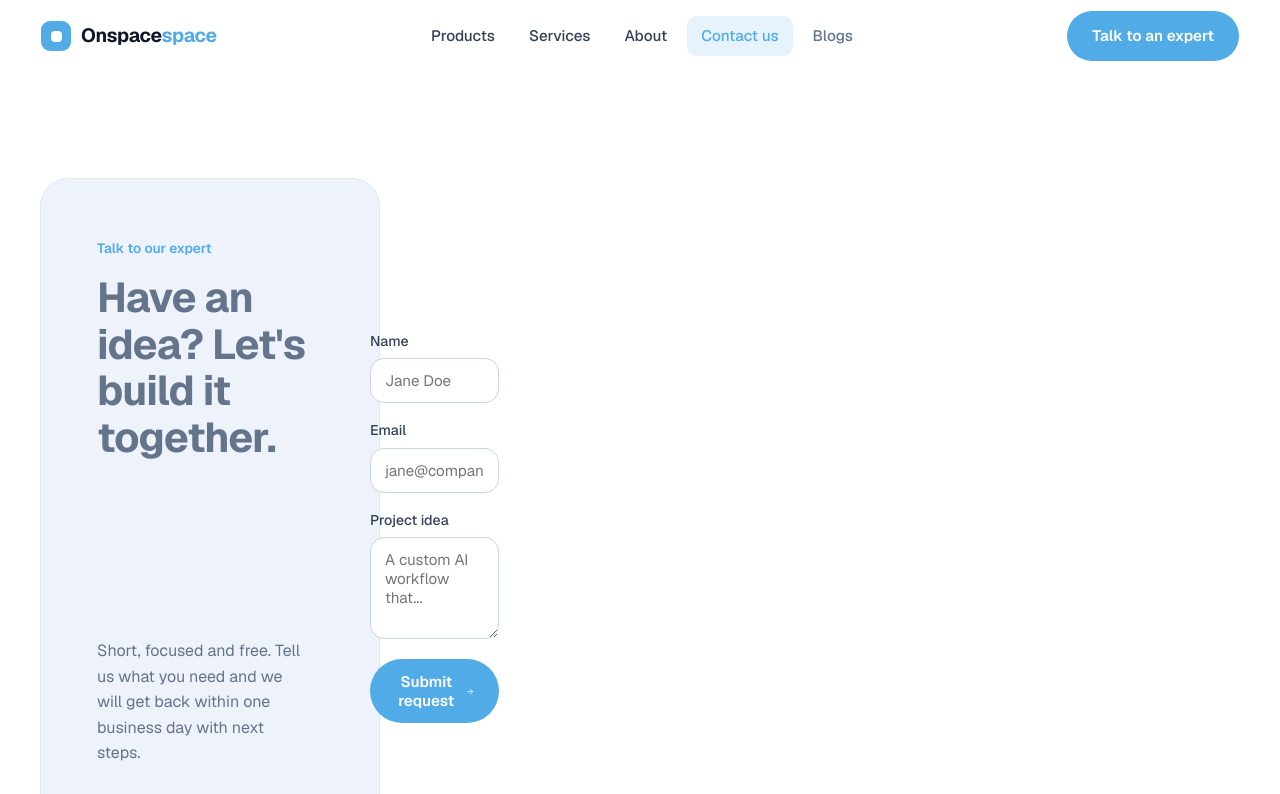
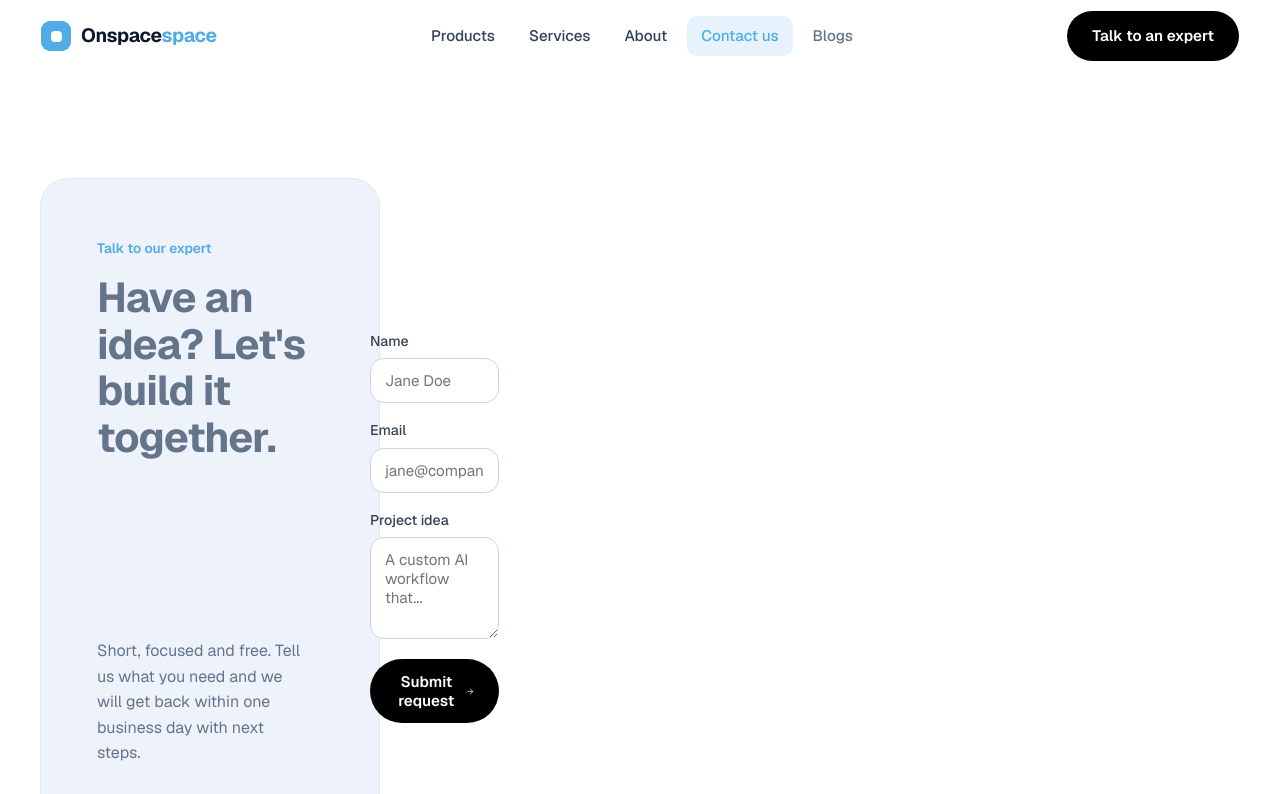
Before and after one commit to soohanur/Onspace-Software-LTD, a Next.js app: page /contact in a window 1280 px wide. Shown: the top 794 px of the page. Built offline with nearby package versions, Linux system fonts and the light colour scheme.

Commit message:
Buttons and active tabs: black background instead of blue

```diff
--- a/src/app/globals.css
+++ b/src/app/globals.css
@@ -174,7 +174,7 @@ main > section:nth-child(2n + 3) {
 }
 
 .btn-primary {
-  background: var(--primary);
+  background: #000;
   color: var(--text-on-primary);
   box-shadow: var(--shadow-glow);
 }
--- a/src/components/shared/Readymade/Readymade.module.css
+++ b/src/components/shared/Readymade/Readymade.module.css
@@ -19,7 +19,7 @@
 }
 
 .tabActive {
-  background: var(--primary);
+  background: #000;
   border-color: transparent;
   color: #fff;
   box-shadow: var(--shadow-glow);
--- a/src/components/shared/TechStack/TechStack.module.css
+++ b/src/components/shared/TechStack/TechStack.module.css
@@ -18,7 +18,7 @@
 }
 
 .tabActive {
-  background: var(--primary);
+  background: #000;
   border-color: transparent;
   color: #fff;
   box-shadow: var(--shadow-glow);
```
